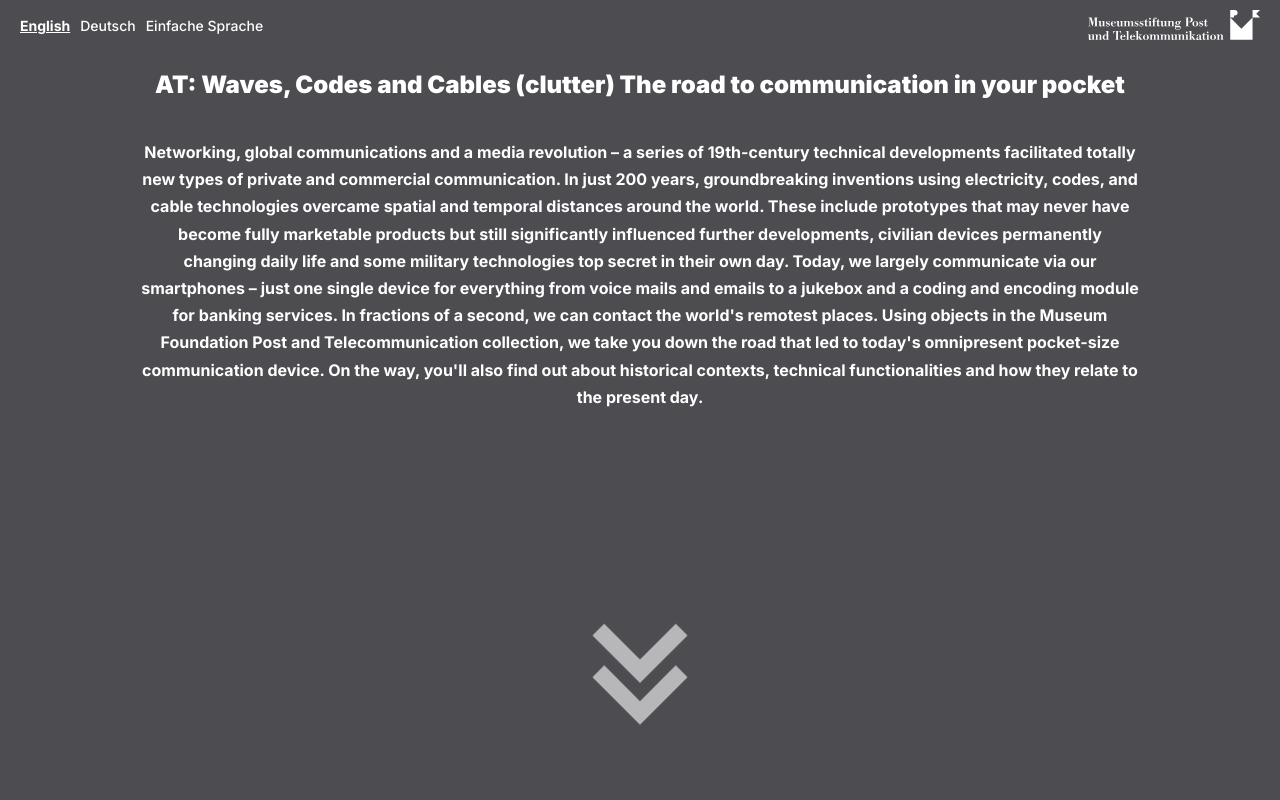
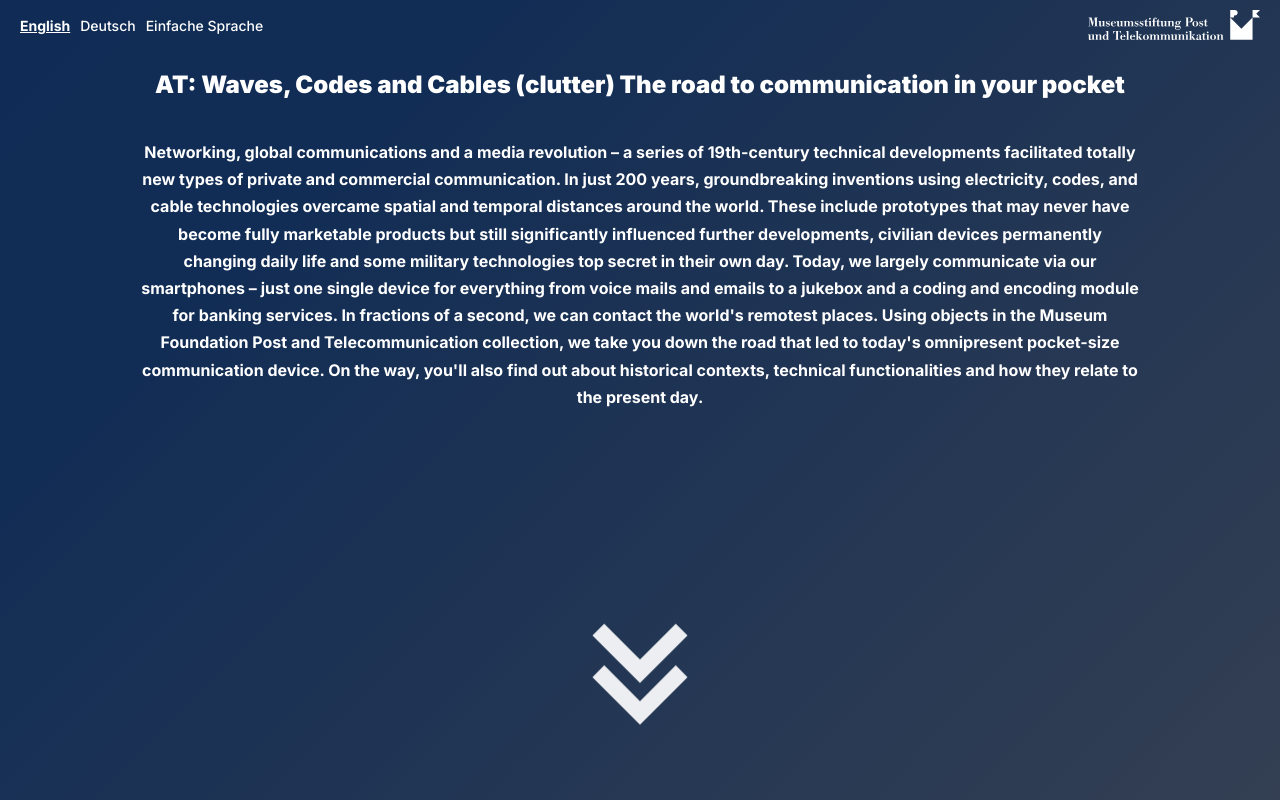
Before and after one commit to museum4punkt0/dis-mfk, a React (Create React App) app: page / in a window 1280 px wide. Built offline with nearby package versions, Linux system fonts and the light colour scheme.

Commit message:
Add new animation logic - add animation library - add new elements and animation to landing content - improve styling part based on new animation logic

```diff
--- a/package.json
+++ b/package.json
@@ -11,6 +11,7 @@
     "@types/node": "^16.18.23",
     "@types/react": "^18.0.35",
     "@types/react-dom": "^18.0.11",
+    "animate.css": "^4.1.1",
     "copyfiles": "^2.4.1",
     "i18next": "^22.4.15",
     "react": "^18.2.0",
--- a/src/components/moleculs/header/style.scss
+++ b/src/components/moleculs/header/style.scss
@@ -11,10 +11,10 @@
   align-items: center;
   justify-content: space-between;
   height: var.$headerHeight;
-  background-color: var.$primary;
+  background: var.$primaryBgGradient;
   color: #ffffff;
   padding: 0 var.$spacing * 5;
-  transition: background-color 1s ease-out;
+  transition: background 1s ease-out;
   &--logo {
     height: 30px;
   }
--- a/src/style/_variables.scss
+++ b/src/style/_variables.scss
@@ -20,4 +20,6 @@ $primary: #4D4D51;
 $spacing: 4px;
 
 //Additional
-$headerHeight: 50px
+$headerHeight: 50px;
+$animationDuration: 1.5s;
+$primaryBgGradient: linear-gradient(-45deg, #4D4D51, #4D4D51, #122d55, #052556);
--- a/src/views/component/landing/Landing.tsx
+++ b/src/views/component/landing/Landing.tsx
@@ -2,6 +2,8 @@ import { useTranslation } from "react-i18next";
 import { Text } from "components/atoms";
 import { BiChevronsDown } from "react-icons/bi";
 
+import logo from "assets/logo.svg";
+import "animate.css";
 import "./style.scss";
 
 type Props = {
@@ -19,7 +21,12 @@ export const Landing = (props: Props) => {
   return (
     <div className="mfk-landing">
       <div className="mfk-landing--content">
-        <Text type="title">{t("landing.title")}</Text>
+        <div className="mfk-landing--logo">
+          <img src={process.env.REACT_APP_API_PATH + logo} alt="landing-logo" />
+        </div>
+        <Text type="title" additionalClass="mfk-landing--title">
+          {t("landing.title")}
+        </Text>
         <div className="mfk-landing--description">
           <Text type="subtitle1">{t("landing.content")}</Text>
         </div>
--- a/src/views/component/landing/style.scss
+++ b/src/views/component/landing/style.scss
@@ -7,22 +7,52 @@
   flex-direction: column;
   align-items: center;
   justify-content: space-between;
-  //TODO: Need to replace with new bg image or new color
-  background-color: var.$primary;
+  background: var.$primaryBgGradient;
+  background-size: 400% 400%;
   padding: 0;
   color: #ffffff;
   transition: height 1s, padding 1s;
   overflow: hidden;
+  animation: gradient 5s ease infinite;
   &--content {
+    position: relative;
+    height: 100%;
+    width: 100%;
     max-width: 1000px;
     text-align: center;
     overflow-y: auto;
+  }
+  &--logo {
+    height: 100%;
+    width: 100%;
+    position: absolute;
+    top: 0;
+    left: 0;
+    display: flex;
+    align-items: center;
+    justify-content: center;
+    padding: 0 var.$spacing * 5;
+    img {
+      height: 100%;
+      max-height: 80px;
+      width: 100%;
+      animation: bounceInDown var.$animationDuration,
+                 backOutUp var.$animationDuration + .5s var.$animationDuration * 1.5 forwards;
+    }
+  }
+  &--title {
+    visibility: hidden;
+    animation: showContent var.$animationDuration var.$animationDuration * 1.5 forwards,
+               fadeInUpBig var.$animationDuration var.$animationDuration * 1.5;
   }
   &--description {
     margin-top: var.$spacing * 10;
     padding-bottom: var.$spacing * 2.5;
     line-height: 1.7;
     overflow-y: auto;
+    animation: showContent var.$animationDuration var.$animationDuration * 2.5 forwards,
+               fadeInUpBig var.$animationDuration var.$animationDuration * 2.5;
+    visibility: hidden;
   }
   &--btn {
     display: flex;
@@ -30,7 +60,9 @@
     cursor: pointer;
     opacity: .6;
     transform: translate(0px, 0px);
-    animation: MoveUpDown 1s linear infinite;
+    visibility: hidden;
+    animation: showContent var.$animationDuration var.$animationDuration * 3 forwards,
+               fadeIn var.$animationDuration var.$animationDuration * 3, MoveUpDown 1s linear infinite;
     @media screen and (max-width: var.$mobile) {
       font-size: 120px;
     }
@@ -45,3 +77,19 @@
     transform: translateY(-30px);
   }
 }
+
+@keyframes gradient {
+  0% {
+    background-position: 0% 50%;
+  }
+  50% {
+    background-position: 100% 50%;
+  }
+  100% {
+    background-position: 0% 50%;
+  }
+}
+
+@keyframes showContent {
+  to   { visibility: visible; }
+}
--- a/src/views/style.scss
+++ b/src/views/style.scss
@@ -12,7 +12,7 @@ body {
 
 .mfk-first-visit {
   .mfk-header {
-    background-color: transparent;
+    background: transparent;
   }
   .mfk-landing {
     height: 100vh;
```
Also changed, not shown: 1 other file (tests, documents, lock files or other folders).
